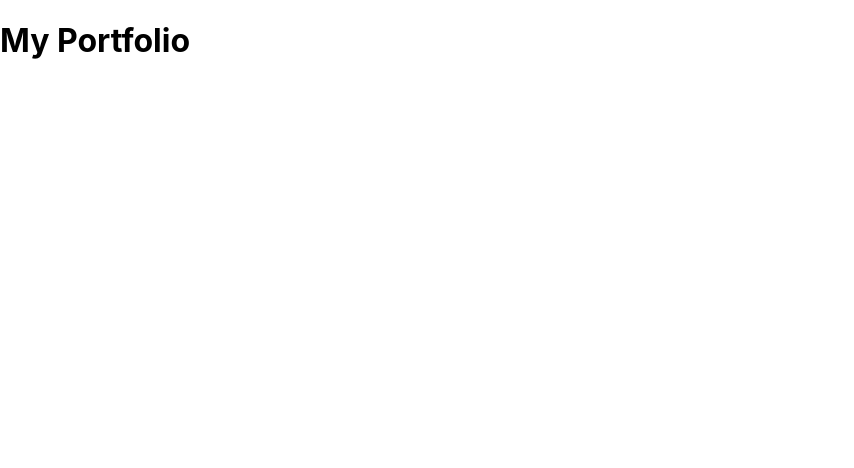
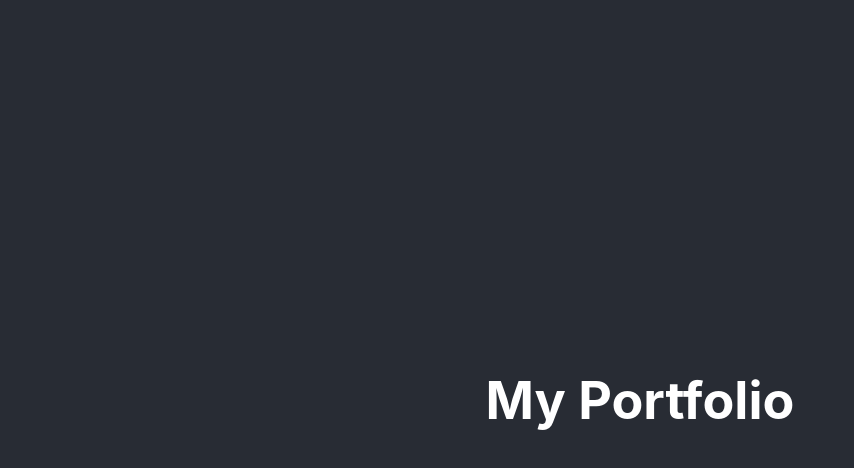
Before and after one commit to RW2023/rewportfolio, a React (Create React App) app in the folder react-portfolio/: page / in a window 1280 px wide. Shown: the top 468 px of the page, without its empty margins (0-854 px from the left). Built offline with nearby package versions, Linux system fonts and the light colour scheme.

Commit message:
Create title

```diff
--- a/react-portfolio/src/App.js
+++ b/react-portfolio/src/App.js
@@ -3,7 +3,10 @@
 function App() {
   return (
     <div className="App">
-     <h1>My Portfolio</h1>
+      <header className='App-header '>
+        <h1>My Portfolio</h1>
+        </header>
+
     </div>
   );
 }
--- a/react-portfolio/src/App.scss
+++ b/react-portfolio/src/App.scss
@@ -72,16 +72,16 @@
 //   }
 // }
 
-// .App-header {
-//   background-color: #282c34;
-//   min-height: 100vh;
-//   display: flex;
-//   flex-direction: column;
-//   align-items: center;
-//   justify-content: center;
-//   font-size: calc(10px + 2vmin);
-//   color: white;
-// }
+.App-header {
+  background-color: #282c34;
+  min-height: 100vh;
+  display: flex;
+  flex-direction: column;
+  align-items: center;
+  justify-content: center;
+  font-size: calc(10px + 2vmin);
+  color: white;
+}
 
 // .App-link {
 //   color: #61dafb;
```
